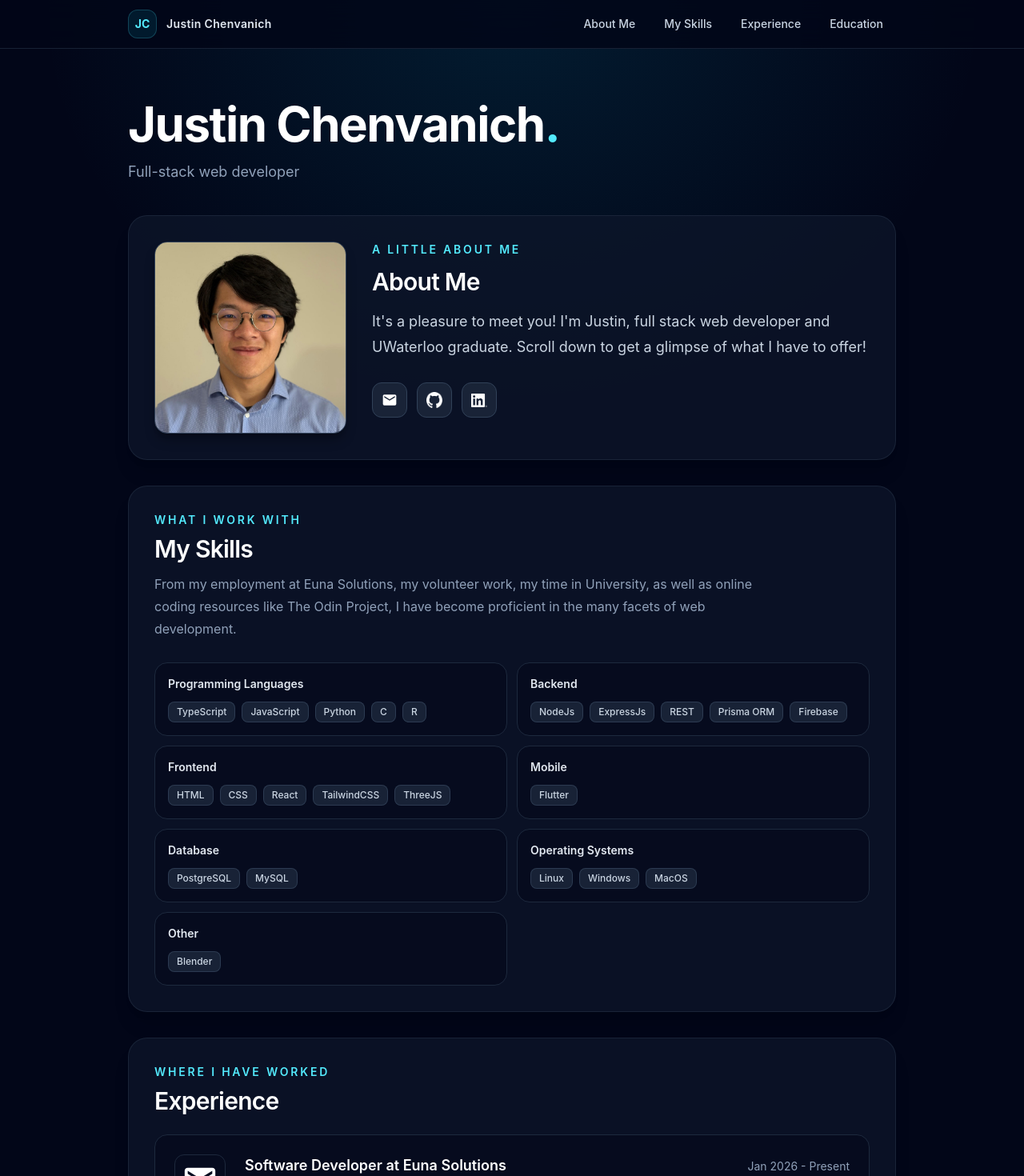
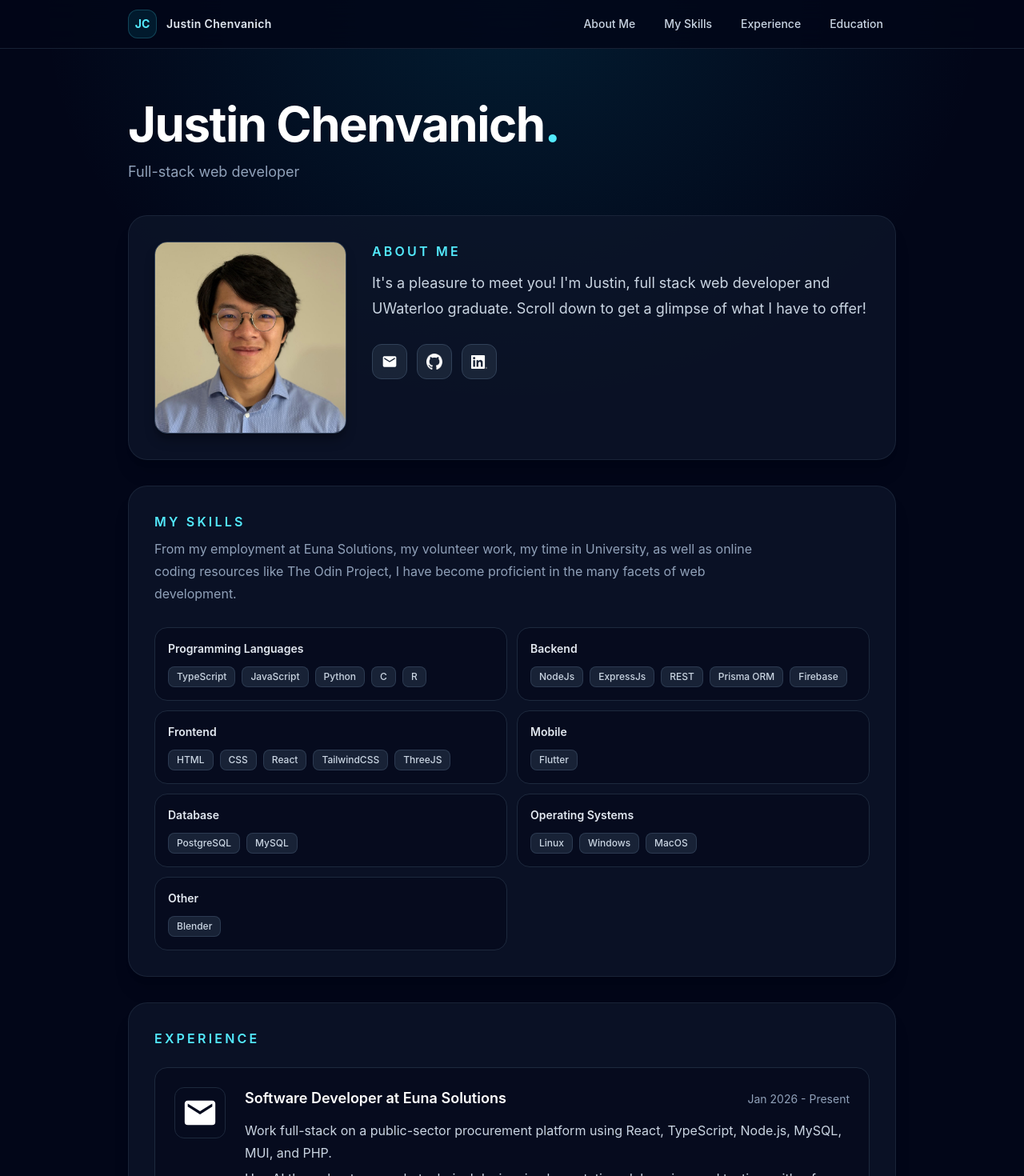
Before and after one commit to jChenvan/jChenvan.github.io, a React (Vite) app: page / in a window 1280 px wide. Shown: the top 1470 px of the page at 80% size. Built offline with nearby package versions, Linux system fonts and the light colour scheme.

Commit message:
remove redundant titles

```diff
--- a/src/App.tsx
+++ b/src/App.tsx
@@ -75,8 +75,7 @@ function Intro({ imageSrc, title, intro, contacts, id }: IntroProps) {
           src={imageSrc}
         />
         <div className="min-w-0 flex-1 text-center md:text-left">
-          <p className="mb-3 text-sm font-semibold uppercase tracking-[0.2em] text-cyan-300">A little about me</p>
-          <h2 className="mb-4 text-2xl font-semibold tracking-tight text-white sm:text-3xl">{title}</h2>
+          <h2 className="mb-3 text-md font-semibold uppercase tracking-[0.2em] text-cyan-300">{title}</h2>
           <Paragraphs className="max-w-2xl text-base leading-7 text-slate-300 sm:text-lg sm:leading-8" text={intro} />
           <div aria-label="Contact links" className="mt-7 flex items-center justify-center gap-3 md:justify-start">
             {contacts.map((contact) => (
@@ -109,8 +108,7 @@ function Skills({ title, desc, skills, id }: SkillsProps) {
   return (
     <Section id={id}>
       <div className="mb-7">
-        <p className="mb-2 text-sm font-semibold uppercase tracking-[0.2em] text-cyan-300">What I work with</p>
-        <h2 className="mb-3 text-2xl font-semibold tracking-tight text-white sm:text-3xl">{title}</h2>
+        <h2 className="mb-2 text-md font-semibold uppercase tracking-[0.2em] text-cyan-300">{title}</h2>
         <p className="max-w-3xl leading-7 text-slate-400">{desc}</p>
       </div>
       <dl className="grid gap-3 sm:grid-cols-2">
@@ -153,8 +151,7 @@ function Experiences({ title, experiences, id }: ExperiencesProps) {
     <Section id={id}>
       <div className="mb-6 flex flex-col gap-4 sm:flex-row sm:items-end sm:justify-between">
         <div>
-          <p className="mb-2 text-sm font-semibold uppercase tracking-[0.2em] text-cyan-300">Where I have worked</p>
-          <h2 className="text-2xl font-semibold tracking-tight text-white sm:text-3xl">{title}</h2>
+          <h2 className="text-md font-semibold uppercase tracking-[0.2em] text-cyan-300">{title}</h2>
         </div>
       </div>
       <div className="flex flex-col gap-2">
```
